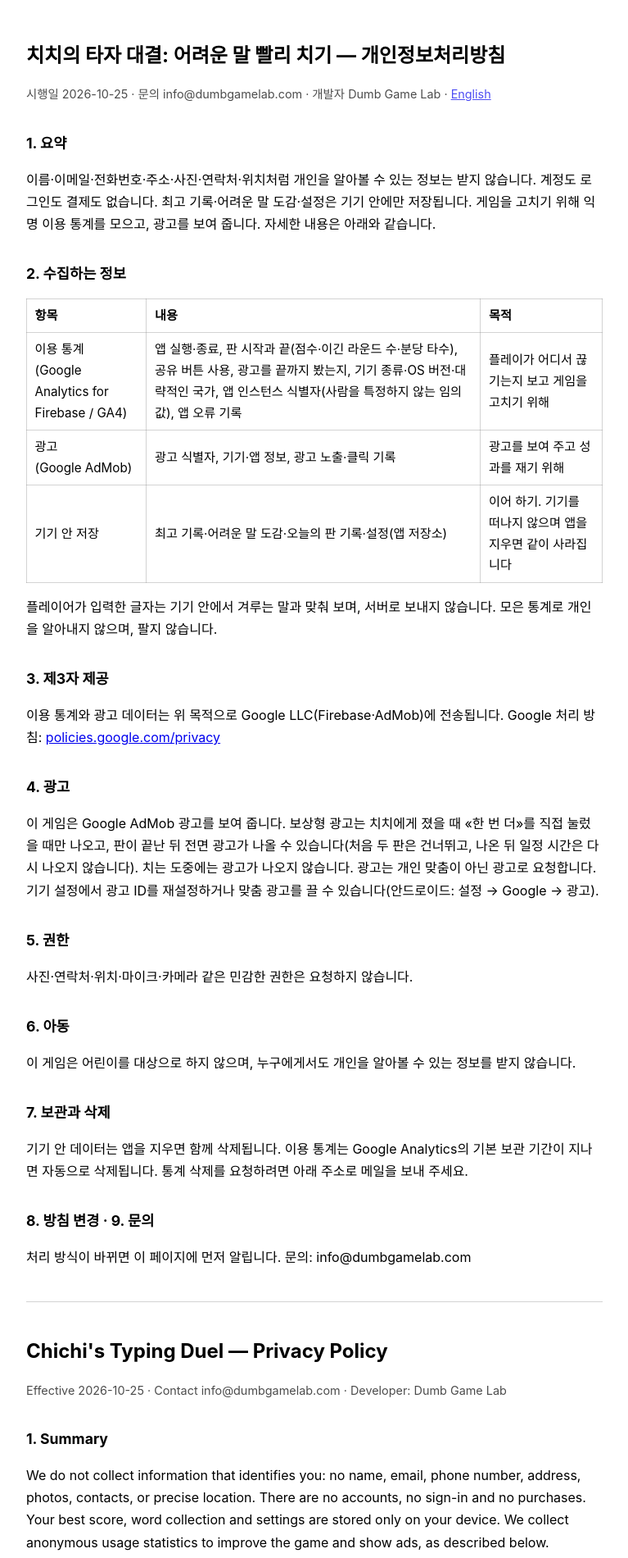
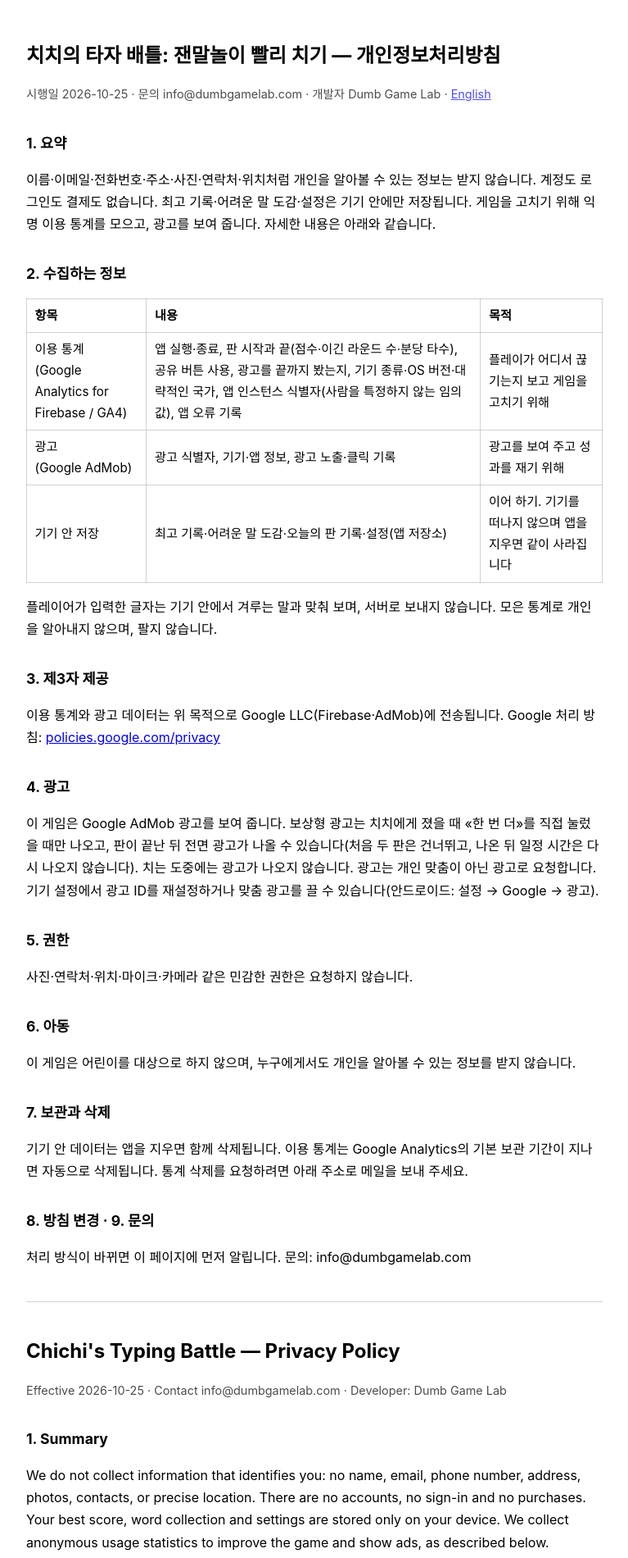
Before and after one commit to qqq1212341/wordchain-privacy, a plain HTML site: page index.html in a window 1280 px wide. Shown: the top 1900 px of the page at 82% size, without its empty margins (256-1023 px from the left). Drawn offline with Linux system fonts and the light colour scheme.

Commit message:
이름: 치치의 타자 배틀

```diff
--- a/index.html
+++ b/index.html
@@ -3,7 +3,7 @@
 <head>
 <meta charset="utf-8" />
 <meta name="viewport" content="width=device-width, initial-scale=1" />
-<title>치치의 타자 대결: 어려운 말 빨리 치기 — 개인정보처리방침 / Privacy Policy</title>
+<title>치치의 타자 배틀: 잰말놀이 빨리 치기 — 개인정보처리방침 / Privacy Policy</title>
 <style>
   :root { color-scheme: light dark; }
   body { max-width: 44rem; margin: 0 auto; padding: 2rem 1.25rem 4rem;
@@ -18,7 +18,7 @@
 </head>
 <body>
 
-<h1>치치의 타자 대결: 어려운 말 빨리 치기 — 개인정보처리방침</h1>
+<h1>치치의 타자 배틀: 잰말놀이 빨리 치기 — 개인정보처리방침</h1>
 <p class="meta">시행일 2026-10-25 · 문의 info@dumbgamelab.com · 개발자 Dumb Game Lab · <a href="#en">English</a></p>
 
 <h2>1. 요약</h2>
@@ -69,7 +69,7 @@ Google 처리 방침: <a href="https://policies.google.com/privacy">policies.goo
 
 <hr>
 
-<h1 id="en">Chichi's Typing Duel — Privacy Policy</h1>
+<h1 id="en">Chichi's Typing Battle — Privacy Policy</h1>
 <p class="meta">Effective 2026-10-25 · Contact info@dumbgamelab.com · Developer: Dumb Game Lab</p>
 
 <h2>1. Summary</h2>
```
